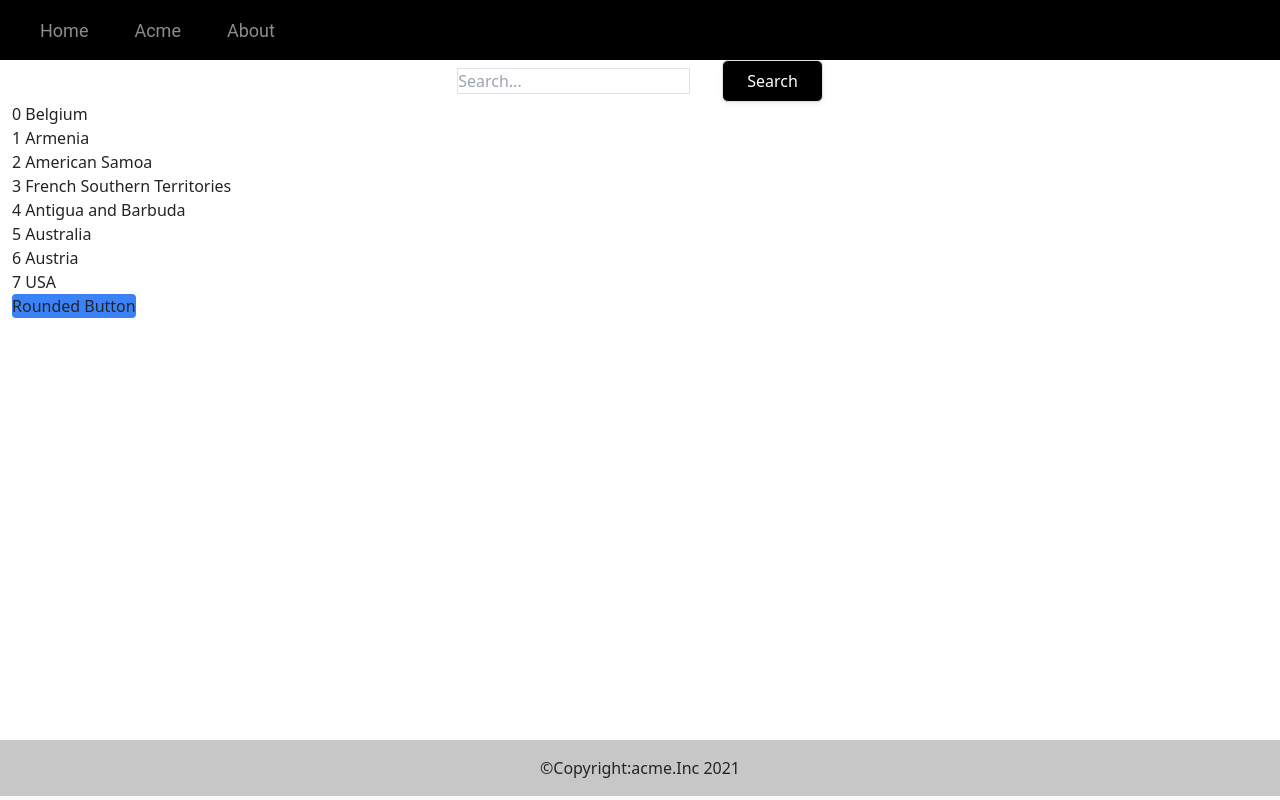
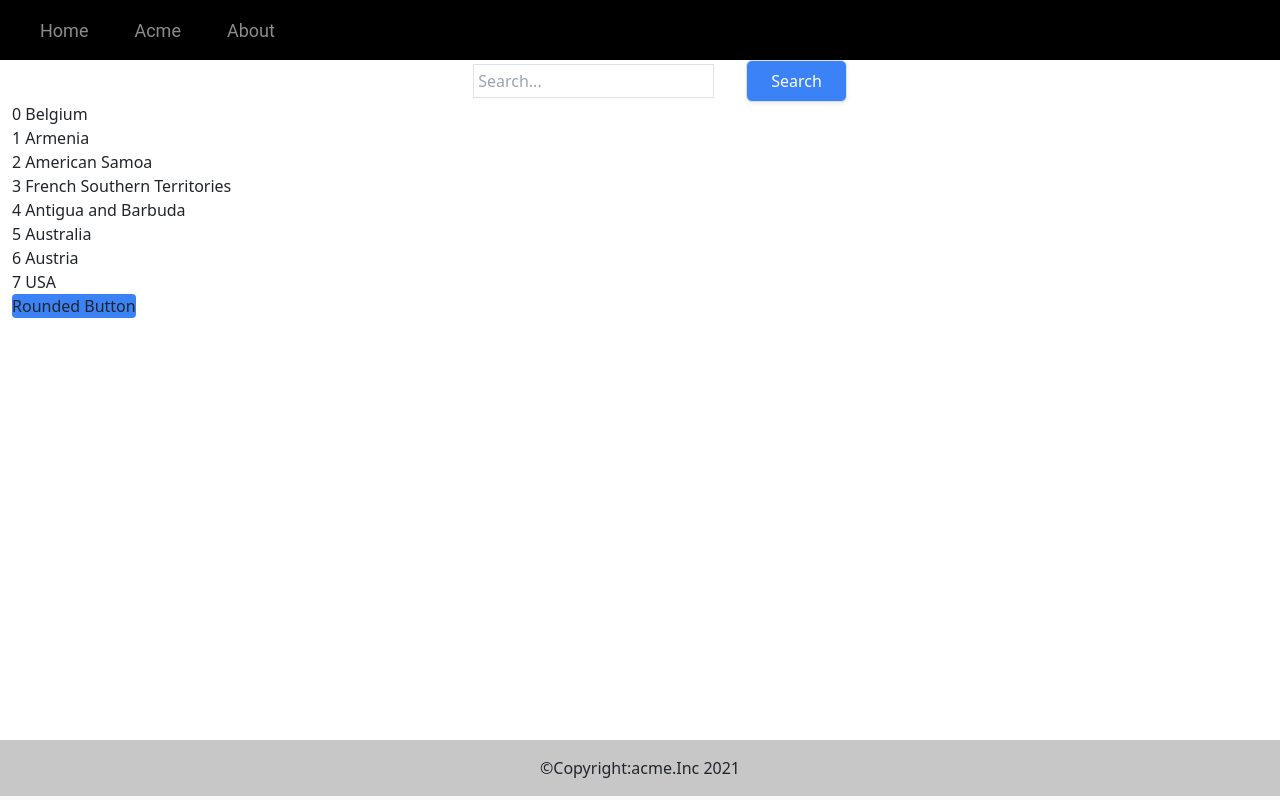
Before and after one commit to Satishchilkaka/ang-core, an Angular app: page / in a window 1280 px wide. Built offline with nearby package versions, Linux system fonts and the light colour scheme.

Commit message:
Update search bar

```diff
--- a/src/app/features/search-bar/search-bar.component.html
+++ b/src/app/features/search-bar/search-bar.component.html
@@ -5,10 +5,10 @@
         type="text"
         name="search"
         placeholder="Search..."
-        class="border focus:outline-none focus:ring-2 focus:ring-purple-600 focus:border-transparent ..."
+        class="ml-10 px-1 py-1 whitespace-nowrap border focus:outline-none focus:ring-2 focus:ring-purple-600 focus:border-transparent ..."
       />
       <button
-        class="ml-8 whitespace-nowrap inline-flex items-center justify-center px-4 py-2 border border-transparent rounded-md shadow-sm text-base font-medium text-white bg-black hover:bg-blue"
+        class="ml-8 whitespace-nowrap inline-flex items-center justify-center px-4 py-2 border border-transparent rounded-md shadow-sm text-base font-medium text-white bg-blue-500 hover:bg-black"
       >
         Search
       </button>
```
